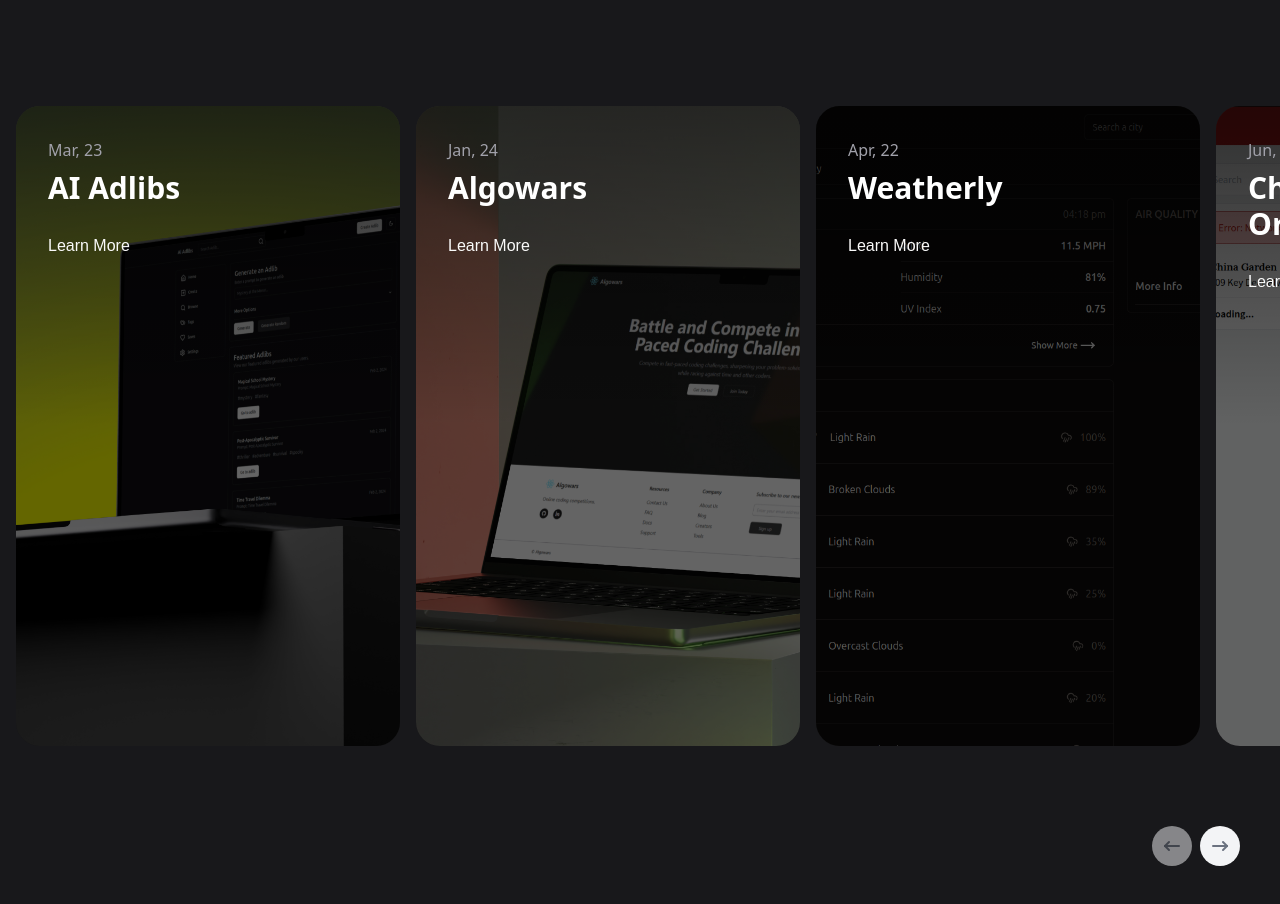
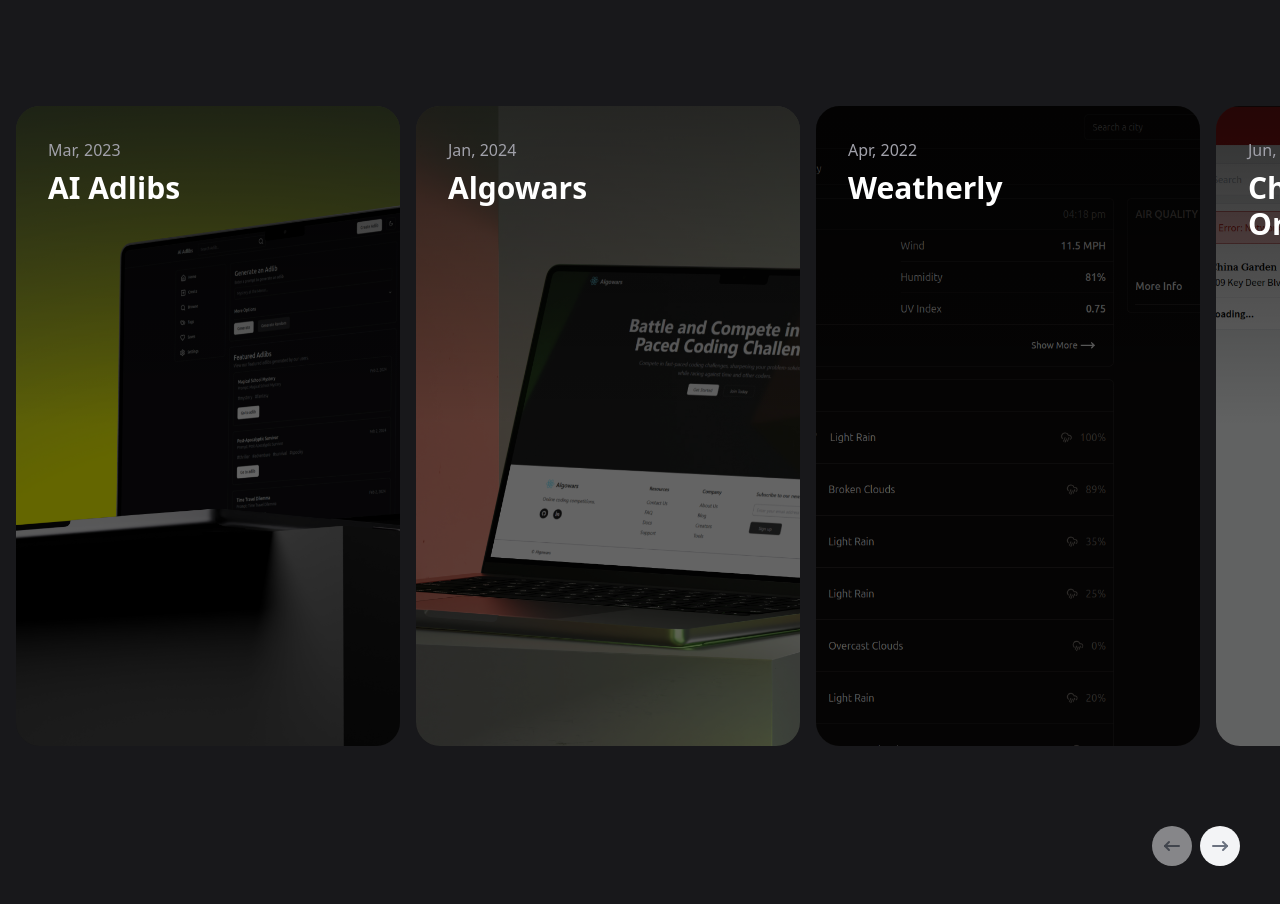
Before and after one commit to admclamb/portfolio, a Next.js app: page / in a window 1280 px wide. Shown: the part 1240-2144 px from the top of the page. Built offline with nearby package versions, Linux system fonts and the light colour scheme.

Commit message:
remove link and reformat date

```diff
--- a/src/components/projects/project-card/project-card.tsx
+++ b/src/components/projects/project-card/project-card.tsx
@@ -29,7 +29,7 @@
             }
             className="text-muted-foreground text-sm md:text-base font-medium font-sans text-left"
           >
-            {dayjs(project.createdAt).format("MMM, YY")}
+            {dayjs(project.createdAt).format("MMM, YYYY")}
           </motion.p>
           <motion.p
             layoutId={layout ? `title-${project.title}` : undefined}
@@ -37,15 +37,6 @@
           >
             {project.title}
           </motion.p>
-          <Link
-            href={`/project/${encodeURIComponent(project.slug)}`}
-            className={cn(
-              buttonVariants({ variant: "link" }),
-              "px-0 mt-5 text-base"
-            )}
-          >
-            Learn More
-          </Link>
         </div>
         <BlurImage
           src={project.coverImage}
```
